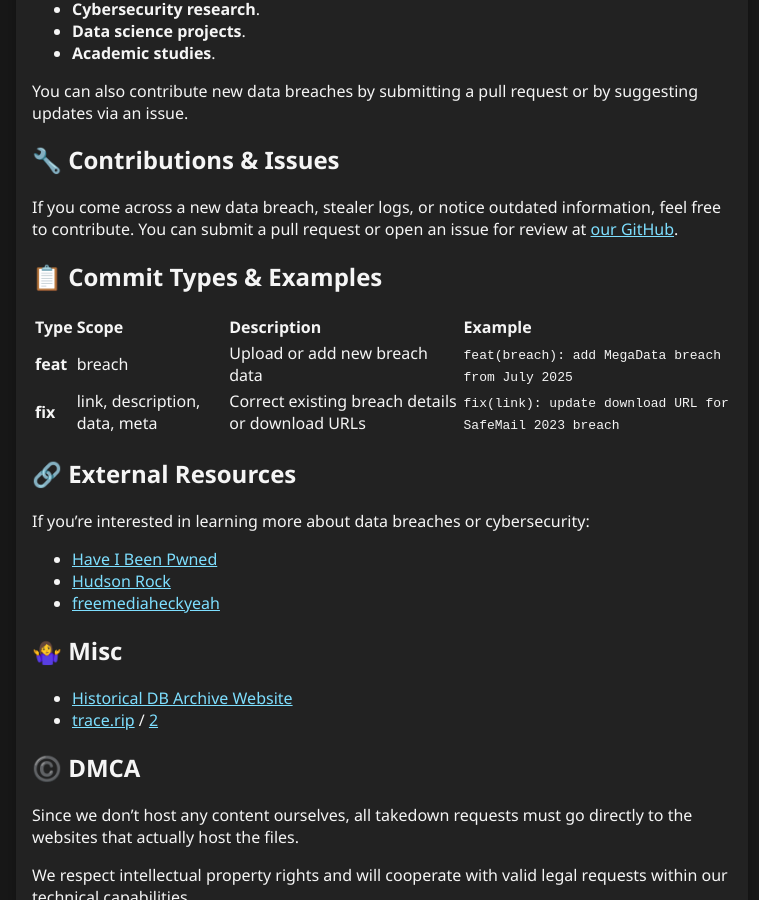
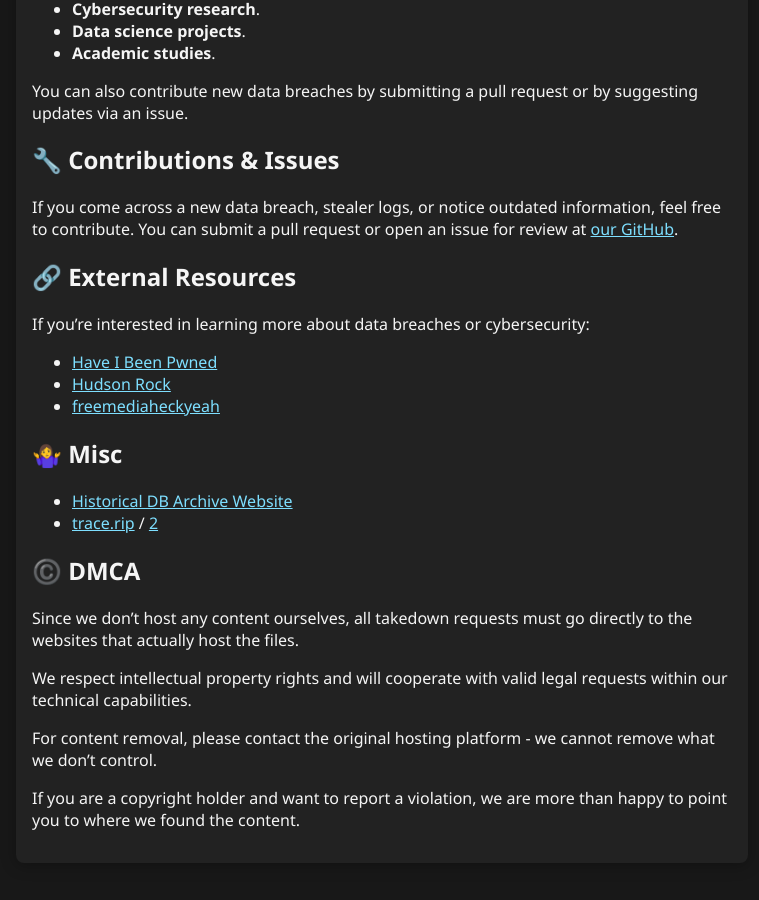
Before and after one commit to tracerip/archive.trace.rip, a Jekyll site: the page built from README.md, in a window 1280 px wide and 900 px high, scrolled down 1082 px. Shown: the whole window, without its empty margins (258-1017 px from the left). Built offline with Jekyll 4.4.1, drawn with Linux system fonts in a browser that asks for light colours.

```diff
--- a/README.md
+++ b/README.md
@@ -50,13 +50,6 @@
 
 If you come across a new data breach, stealer logs, or notice outdated information, feel free to contribute. You can submit a pull request or open an issue for review at [our GitHub](https://redirect.trace.rip/?url=https://github.com/tracerip/archive.trace.rip).
 
-## 📋 Commit Types & Examples
-
-| Type     | Scope                | Description                                     | Example                                                        |
-| -------- | -------------------- | ----------------------------------------------- | -------------------------------------------------------------- |
-| **feat** | breach               | Upload or add new breach data                   | `feat(breach): add MegaData breach from July 2025`             |
-| **fix**  | link, description, data, meta    | Correct existing breach details or download URLs | `fix(link): update download URL for SafeMail 2023 breach`      |
-
 ## 🔗 External Resources
 
 If you're interested in learning more about data breaches or cybersecurity:
```
Also changed, not shown: breaches/Doxbin-2022/index.md (+1 -1 lines).
